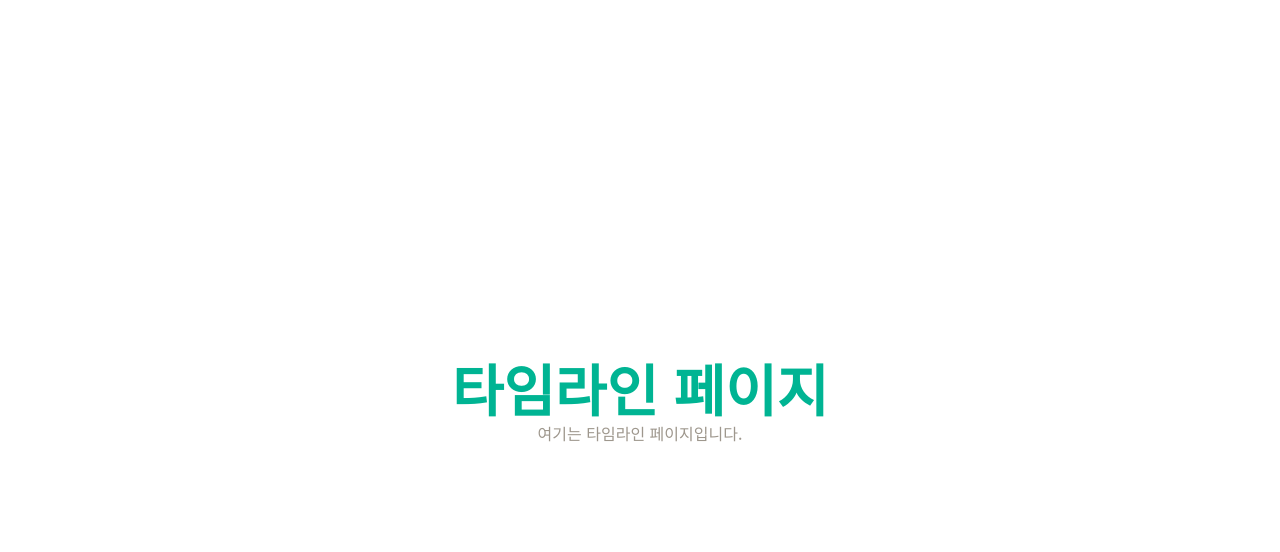
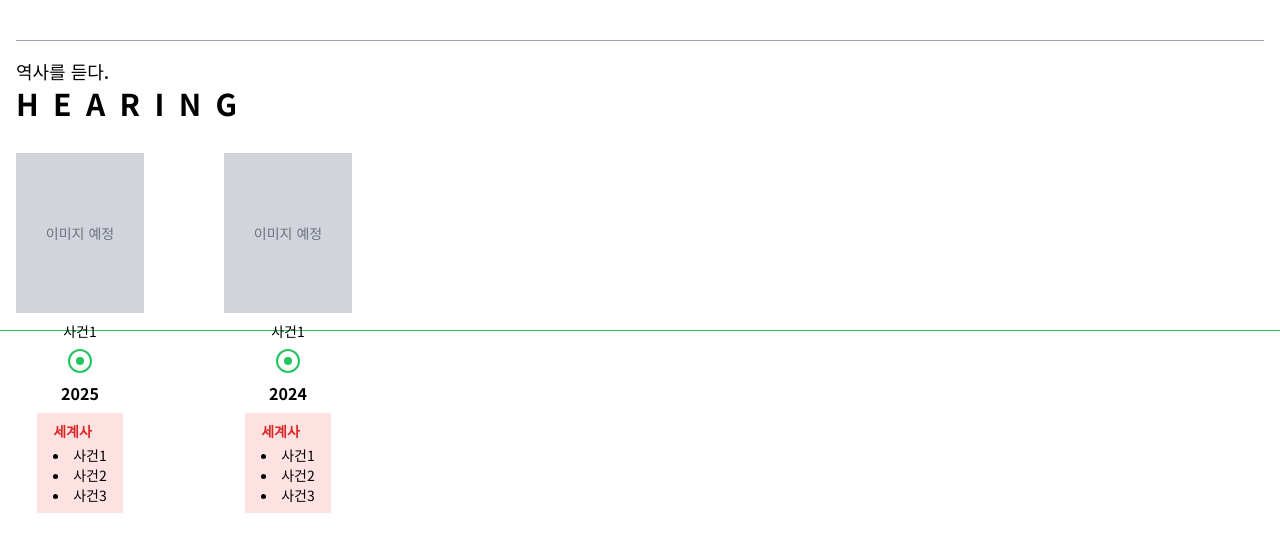
Before and after one commit to team-hearing/hearing-frontend, a Next.js app: page /timeline in a window 1280 px wide. Shown: the top 552 px of the page. Built offline with nearby package versions, Linux system fonts and the light colour scheme.

Commit message:
feat: 타임라인 페이지 구성 중

```diff
--- a/src/app/timeline/page.tsx
+++ b/src/app/timeline/page.tsx
@@ -1,16 +1,93 @@
 "use client";
-import { motion } from "framer-motion";
+import { useRef } from "react";
 
-export default function TimelinePage() {
+const data = [
+  {
+    year: 2025,
+    events: [
+      { date: "", title: "사건1" },
+      { date: "", title: "사건2" },
+      { date: "", title: "사건3" }
+    ]
+  },
+  {
+    year: 2024,
+    events: [
+      { date: "", title: "사건1" },
+      { date: "", title: "사건2" },
+      { date: "", title: "사건3" }
+    ]
+  }
+];
+
+export default function Timeline() {
+  const scrollRef = useRef<HTMLDivElement>(null);
+
   return (
-    <motion.div
-      className="flex flex-col items-center justify-center w-full h-screen bg-white"
-      initial={{ opacity: 0 }}       // 시작시 투명
-      animate={{ opacity: 1 }}       // 페이드 인 애니메이션
-      transition={{ duration: 1 }}   // 자연스러운 전환
-    >
-      <h1 className="font-kr text-h1 font-bold text-primary">타임라인 페이지</h1>
-      <p className="text-body text-gray-medium">여기는 타임라인 페이지입니다.</p>
-    </motion.div>
+    <div className="w-full px-4 py-10 bg-white relative">
+      {/* 타이틀 */}
+      <div className="mb-8">
+        <div className="w-full h-px bg-gray-400 mb-4" />
+        <h2 className="text-lg font-medium">역사를 듣다.</h2>
+        <h1 className="text-3xl font-bold tracking-widest">H E A R I N G</h1>
+      </div>
+
+      {/*  w-full 타임라인 선 (절대 위치, 모든 마커 뒤에 배경으로 표시) */}
+      <div className="absolute left-0 top-[330px] w-full h-px bg-green-500 z-0" />
+
+      {/* 가로 스크롤 타임라인 영역 */}
+      <div
+        ref={scrollRef}
+        className="overflow-x-auto"
+        onWheel={(e) => {
+          if (scrollRef.current) {
+            e.preventDefault();
+            scrollRef.current.scrollLeft += e.deltaY;
+          }
+        }}
+      >
+        <div className="flex gap-20 min-w-max relative z-10">
+          {data.map((block) => (
+            <div key={block.year} className="flex flex-col items-center">
+              {/* 회색 이미지 자리 */}
+              <div className="w-32 h-40 bg-gray-300 flex items-center justify-center text-sm text-gray-500 mb-2">
+                이미지 예정
+              </div>
+
+              {/* 날짜 / 제목 */}
+              {block.events[0] && (
+                <div className="text-center mb-4">
+                  <p className="text-sm font-medium">{block.events[0].date}</p>
+                  <p className="text-sm">{block.events[0].title}</p>
+                </div>
+              )}
+
+              {/*  타임라인 마커 (선 위에 겹쳐져 있음) */}
+              <div className="relative -mt-2 mb-2 flex flex-col items-center z-10">
+                <div className="w-6 h-6 rounded-full border-2 border-green-500 bg-white flex items-center justify-center">
+                  <div className="w-2 h-2 rounded-full bg-green-500" />
+                </div>
+              </div>
+
+              {/* 연도 */}
+              <p className="font-bold mb-2">{block.year}</p>
+
+              {/* 세계사 박스 */}
+              <div className="bg-red-100 px-4 py-2 inline-block max-w-xs text-sm text-black text-left">
+                <p className="text-red-600 font-bold mb-1">세계사</p>
+                <ul className="list-disc list-inside">
+                  {block.events.map((event, idx) => (
+                    <li key={idx}>
+                      {event.date && <span>{event.date} </span>}
+                      {event.title}
+                    </li>
+                  ))}
+                </ul>
+              </div>
+            </div>
+          ))}
+        </div>
+      </div>
+    </div>
   );
 }
```
Also changed, not shown: src/types/timeline.ts (added, +15 -0 lines).
